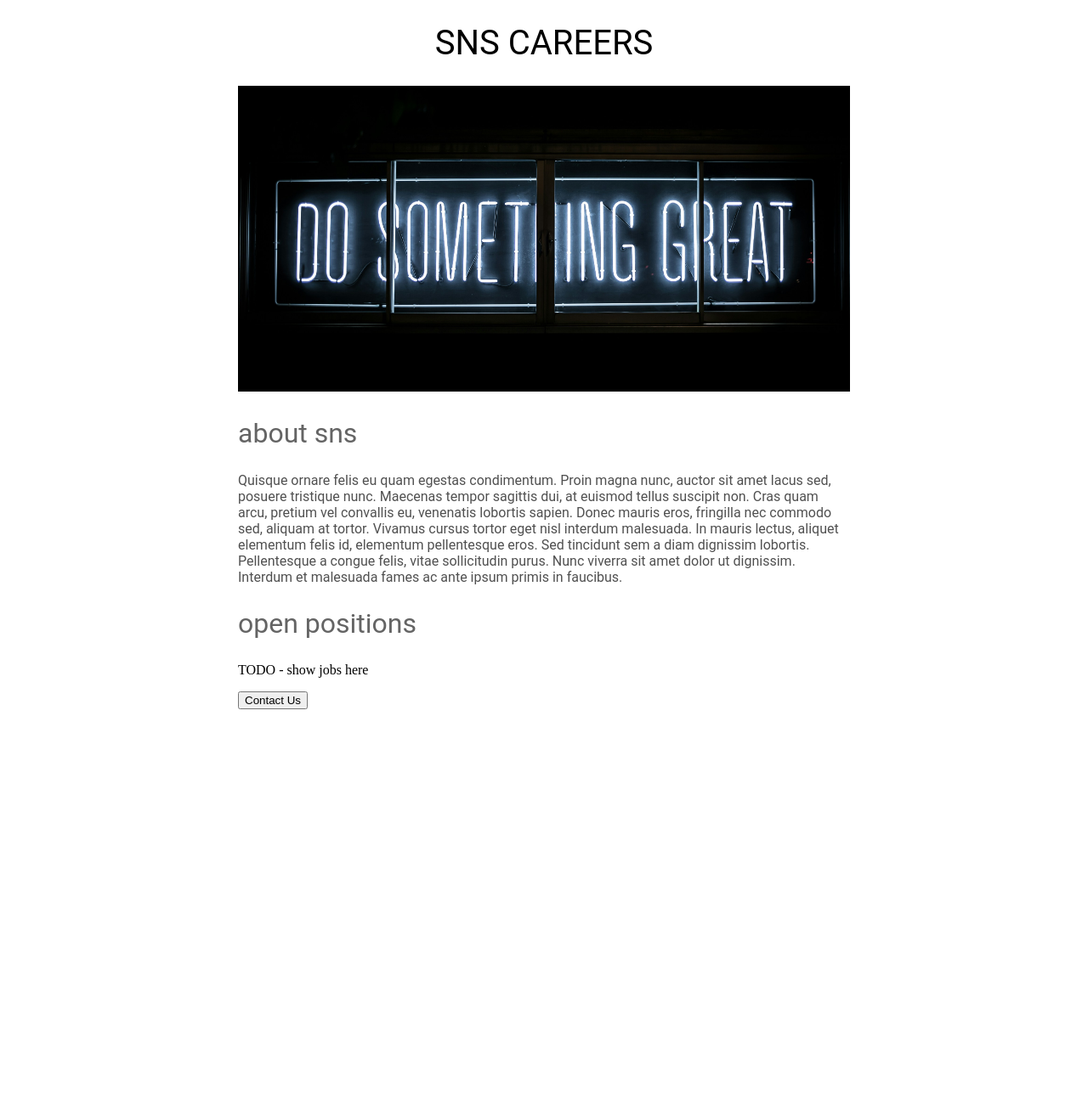
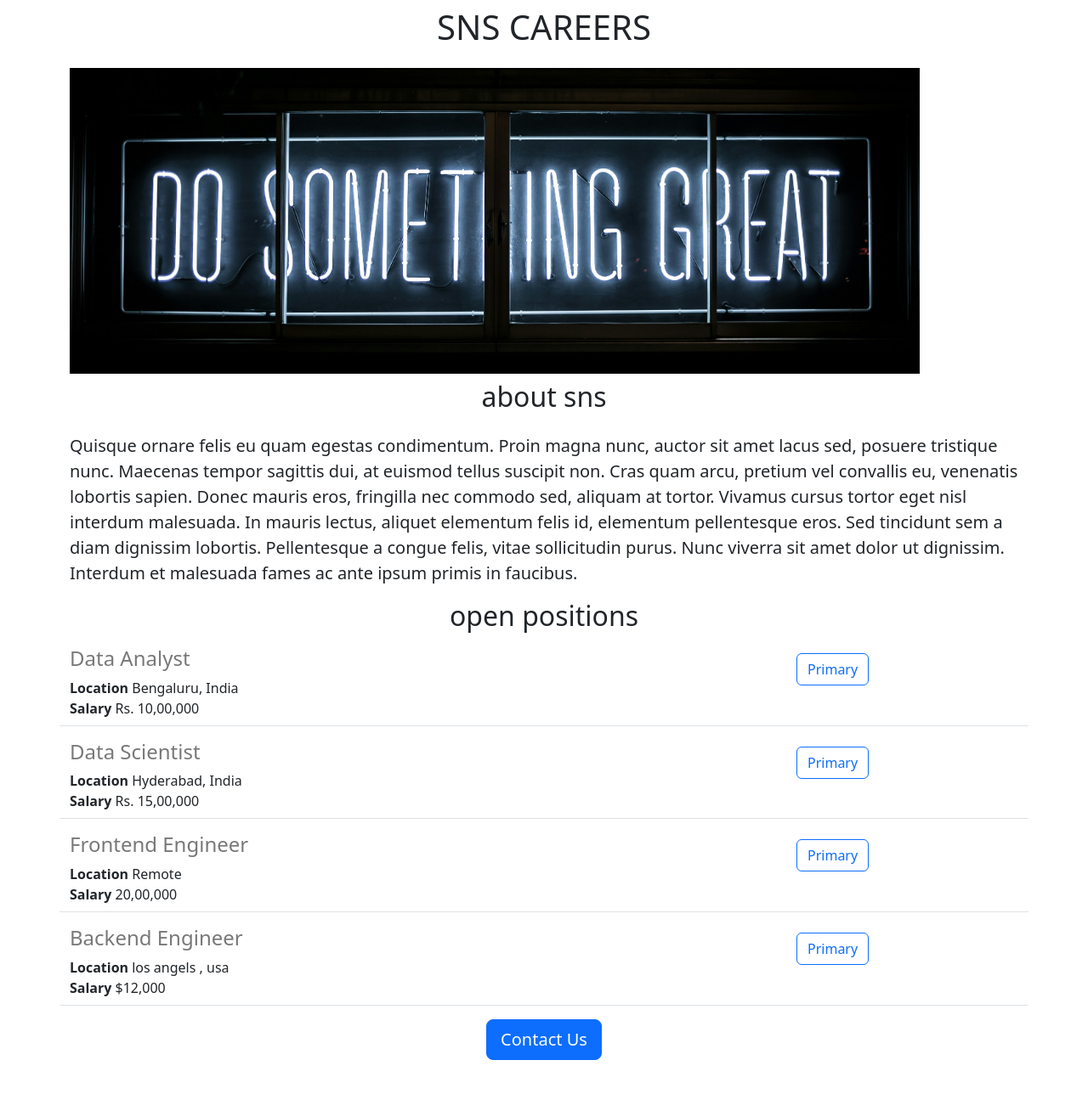
Before and after one commit to Sainath944/first-flask-project, a Flask app: page / in a window 1280 px wide. Shown: the whole page at 85% size. Before the commit the page ends 835 px from the top, so only its background shows below. Run offline with Flask 3, Linux system fonts and the light colour scheme.

Commit message:
added dynamic data and api

```diff
--- a/app.py
+++ b/app.py
@@ -1,10 +1,42 @@
-from flask import Flask ,render_template
+from flask import Flask ,render_template , jsonify
+app = Flask(__name__)
 
-app = Flask(__name__)
+JOBS = [
+  {
+    'id':1,
+    'title':'Data Analyst',
+    'location':'Bengaluru, India',
+    'salary':'Rs. 10,00,000'
+  },
+  {
+    'id':2,
+    'title':'Data Scientist',
+    'location':'Hyderabad, India',
+    'salary':'Rs. 15,00,000'
+  },
+  {
+    'id':3,
+    'title':'Frontend Engineer',
+    'location':'Remote',
+    'salary':'20,00,000'
+  },
+  {
+    'id':4,
+    'title':'Backend Engineer',
+    'location':'los angels , usa',
+    'salary':'$12,000'
+  },
+]
 
 @app.route("/")
 def hello_world():
-    return render_template('home.html')
+    return render_template('home.html' , jobs=JOBS , company_name='SNS')
+
+@app.route("/jobs")
+def list_jobs():
+  return jsonify(JOBS)
+
+
 
 if __name__ == "__main__":
     app.run(host='0.0.0.0',debug=True)
--- a/templates/home.html
+++ b/templates/home.html
@@ -4,57 +4,37 @@
     <title>
       sns careers
     </title>
+    <meta charset="utf-8">
+    <meta name="viewport" content="width=device-width, initial-scale=1">
+    <!-- <link href="https://cdn.jsdelivr.net/npm/bootstrap@5.3.3/dist/css/bootstrap.min.css" rel="stylesheet" integrity="sha384-QWTKZyjpPEjISv5WaRU9OFeRpok6YctnYmDr5pNlyT2bRjXh0JMhjY6hW+ALEwIH" crossorigin="anonymous"> -->
+    <link href="https://cdn.jsdelivr.net/npm/bootstrap@5.3.3/dist/css/bootstrap.min.css" rel="stylesheet" integrity="sha384-QWTKZyjpPEjISv5WaRU9OFeRpok6YctnYmDr5pNlyT2bRjXh0JMhjY6hW+ALEwIH" crossorigin="anonymous">
     <style>
-      h1 {
-        font-size: 40px;
-        font-family: Roboto;
-        font-weight: normal;
-        color: rgb(0 , 0 , 0);
-        text-align: center;
-      }
-      #banner {
-        width:100%;
-        height:360px;
+      #banner{
+        height: 360px;
         object-fit:cover;
-      }
-      h2 {
-        font-size: 32px;
-        font-family: Roboto;
-        color: rgb(100 , 100 , 100);
-        font-weight: normal;
-        text: align center;
-      }
-      #container{
-        max-width: 720px;
-        margin: 0 auto 0 auto;
-      }
-      #container_button{
-       text: align center;r;
-      }
-      .bodytext{
-        font-family:Roboto;
-        color:rgb(80 , 80 , 80)
       }
     </style>
   </head>
   <body>
-    <div id="container">
-    <h1>SNS CAREERS</h1>
-    <img id="banner" src ="https://9e2ea630-84d4-484f-b6ca-218b624bd6c8-00-2fe3x3j4df09o.pike.replit.dev/static/banner.jpg" height=400 width=1000 >
-    <h2>
+    <div class="container">
+    <h1 class="text-center mt-2 mb-4">{{company_name}} CAREERS</h1>
+    <img class="img-fluid" id="banner" src ="https://9e2ea630-84d4-484f-b6ca-218b624bd6c8-00-2fe3x3j4df09o.pike.replit.dev/static/banner.jpg" height=400 width=1000 >
+    <h2 class="text-center mt-2 mb-4">
       about sns
     </h2>
-    <p class="bodytext">
+    <p class="lead">
       Quisque ornare felis eu quam egestas condimentum. Proin magna nunc, auctor sit amet lacus sed, posuere tristique nunc. Maecenas tempor sagittis dui, at euismod tellus suscipit non. Cras quam arcu, pretium vel convallis eu, venenatis lobortis sapien. Donec mauris eros, fringilla nec commodo sed, aliquam at tortor. Vivamus cursus tortor eget nisl interdum malesuada. In mauris lectus, aliquet elementum felis id, elementum pellentesque eros. Sed tincidunt sem a diam dignissim lobortis. Pellentesque a congue felis, vitae sollicitudin purus. Nunc viverra sit amet dolor ut dignissim. Interdum et malesuada fames ac ante ipsum primis in faucibus.
     </p>
-    <h2>
+    <h2 class="text-center">
       open positions
     </h2>
     <p>
-      TODO - show jobs here
+      {% for job in jobs %}
+          {% include 'jobitem.html' %}
+      {% endfor %}
     </p>
-      <div id="container_button">
-    <button>Contact Us</button>
+      <div class="container_button text-center" style="margin-bottom:20px; padding-bottom:20px;">
+    <button class="btn btn-primary btn-lg">Contact Us</button>
         </div>
     </div>
   </body>
--- /dev/null
+++ b/templates/jobitem.html
@@ -0,0 +1,19 @@
+<div class="border-bottom row" style="margin-bottom:16px; padding-bottom:8px;">
+  <div class="col-9">
+  <h4 style="color:rgb(120 , 120 , 120); margin-bottom4px;">
+  {{ job['title'] }}
+  </h4>
+<div>
+  <b>Location</b> {{ job['location'] }}
+</div>
+  {% if 'salary' in job %}
+<div>
+  <b>Salary</b> {{ job['salary'] }}
+</div>
+  {% endif %}
+  </div>
+
+  <div class="col-3" style="margin-top:8px;">
+   <button type="button" class="btn btn-outline-primary">Primary</button>
+  </div>
+</div>
```
